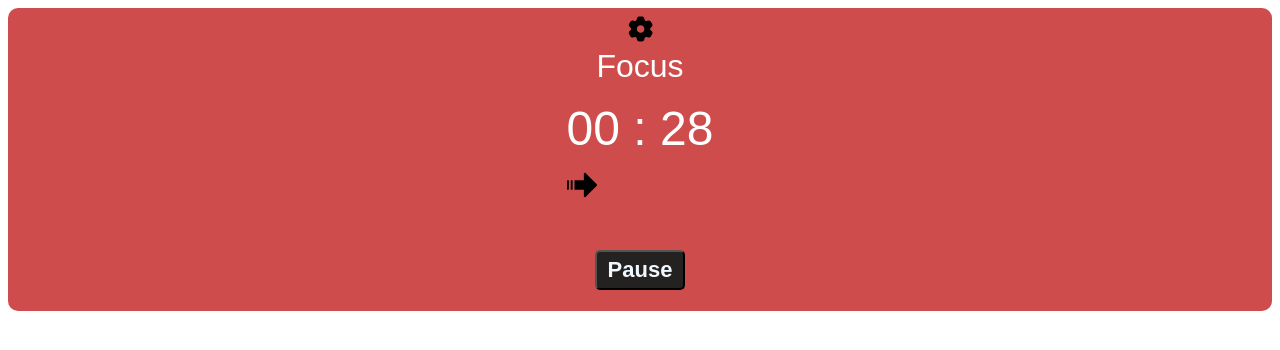
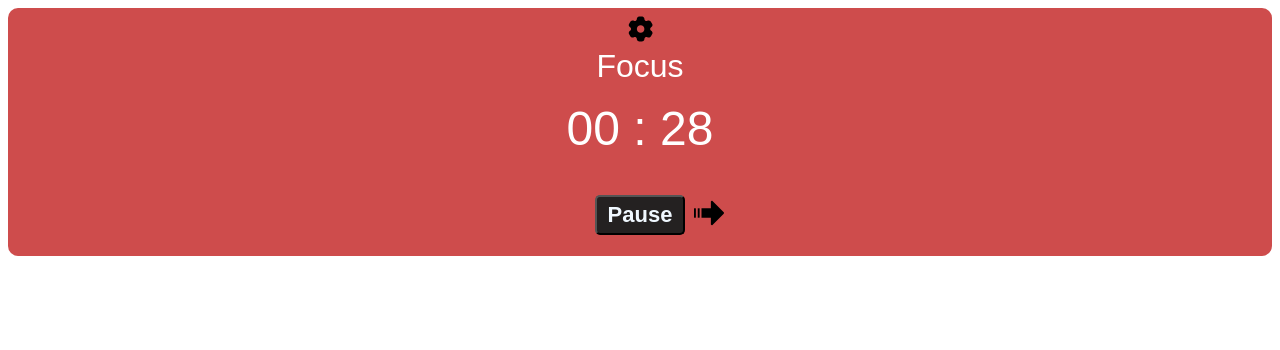
Before and after one commit to Wecpo/Pomodoro, a Vue app: page / in a window 1280 px wide. Both pictures are taken after a click on the button "Start". Shown: the top 350 px of the page. Built offline with nearby package versions, Linux system fonts and the light colour scheme.

Commit message:
feat: forward button is now only showing on the timer status - start

```diff
--- a/src/components/Timer/TimerMain.vue
+++ b/src/components/Timer/TimerMain.vue
@@ -25,7 +25,7 @@ const timerType = ref<TIMER_TYPE>(TIMER_TYPE.FOCUS);
 const timerStatus = ref<TIMER_STATUS>(TIMER_STATUS.PAUSED);
 const showModal = ref(false);
 const settingsIconRef = ref<HTMLElement | null>(null);
-let intervalId = 0
+let intervalId = 0;
 
 function fetchSettings() {
   const settingsData = localStorage.getItem('timerSettings');
@@ -50,7 +50,7 @@ function changeTimerToFocus() {
   if (timerType.value === TIMER_TYPE.SHORT_BREAK) {
     timerType.value = TIMER_TYPE.FOCUS;
     timer.value = timerSettings.settings.focusDuration;
-    timerStatus.value = TIMER_STATUS.PAUSED;
+    pauseTimer();
     toast.info('Короткий перерыв завершен!');
     return;
   }
@@ -58,7 +58,7 @@ function changeTimerToFocus() {
     roundCounter.value = 0;
     timerType.value = TIMER_TYPE.FOCUS;
     timer.value = timerSettings.settings.focusDuration;
-    timerStatus.value = TIMER_STATUS.PAUSED;
+    pauseTimer();
     toast.info('Длинный перерыв завершен!');
   }
 }
@@ -68,7 +68,7 @@ function changeTimerToBreak() {
     roundCounter.value++;
     timerType.value = TIMER_TYPE.SHORT_BREAK;
     timer.value = timerSettings.settings.shortBreakDuration;
-    timerStatus.value = TIMER_STATUS.PAUSED;
+    pauseTimer();
     toast.success('Помидор завершен!');
     return;
   }
@@ -77,7 +77,7 @@ function changeTimerToBreak() {
     roundCounter.value++;
     timerType.value = TIMER_TYPE.LONG_BREAK;
     timer.value = timerSettings.settings.longBreakDuration;
-    timerStatus.value = TIMER_STATUS.PAUSED;
+    pauseTimer();
     toast.success('Помидор завершен!');
   }
 }
@@ -89,16 +89,16 @@ function startTimer() {
     timer.value--;
     if (timer.value < 0) {
       clearInterval(intervalId);
-      changeTimer()
+      changeTimer();
     }
   }, 1000);
 }
 
-function changeTimer ()   {
+function changeTimer() {
   const changeTimer1 = changeTimerMap.get(timerType.value);
   if (changeTimer1) {
-        changeTimer1();
-      }
+    changeTimer1();
+  }
 }
 
 function pauseTimer() {
@@ -132,7 +132,6 @@ const isTimerStarted = computed(() => timerStatus.value === TIMER_STATUS.STARTED
     </div>
     <div class="timer__time">
       {{ formatTime(timer) }}
-    <div> <IconForwardButton @click="changeTimer"/> </div>
     </div>
     <div class="timer__controls">
       <TimerButton v-if="isTimerPaused" @click="startTimer">
@@ -141,6 +140,7 @@ const isTimerStarted = computed(() => timerStatus.value === TIMER_STATUS.STARTED
       <TimerButton v-else-if="isTimerStarted" @click="pauseTimer">
         Pause
       </TimerButton>
+      <IconForwardButton v-if="isTimerStarted" @click="changeTimer" />
     </div>
   </div>
   <SettingsModal
@@ -185,6 +185,8 @@ const isTimerStarted = computed(() => timerStatus.value === TIMER_STATUS.STARTED
 
 .timer__controls {
   display: flex;
+  position: relative;
+  align-items: center;
   gap: 0.5rem;
 }
 </style>
--- a/src/components/icons/IconForwardButton.vue
+++ b/src/components/icons/IconForwardButton.vue
@@ -1,14 +1,34 @@
 <template>
-  <svg version="1.1" id="Capa_1" xmlns="http://www.w3.org/2000/svg" xmlns:xlink="http://www.w3.org/1999/xlink" x="0px" y="0px" viewBox="0 0 512.008 512.008"
-   style="enable-background:new 0 0 512.008 512.008;" xml:space="preserve"><g>
+  <div class="forwardButton">
+    <svg
+      id="Capa_1" version="1.1" xmlns="http://www.w3.org/2000/svg"
+      xmlns:xlink="http://www.w3.org/1999/xlink" x="0px" y="0px" viewBox="0 0 512.008 512.008"
+      style="enable-background:new 0 0 512.008 512.008;" xml:space="preserve"
+    >
       <g>
-    <path d="M507.328,244.676l-192-192c-4.608-4.576-11.456-5.92-17.44-3.456S288,57.54,288,64.004v112H128v160h160v112 c0,6.464,3.904,12.32,9.888,14.784c1.984,0.8,4.064,1.216,6.112,1.216c4.16,0,8.256-1.632,11.328-4.672l192-192 C513.568,261.06,513.568,250.948,507.328,244.676z"/></g>
-    </g><g><g><rect y="176.004" width="32" height="160"/></g></g><g><g><rect x="64" y="176.004" width="32" height="160"/></g></g></svg>
+        <path
+          d="M507.328,244.676l-192-192c-4.608-4.576-11.456-5.92-17.44-3.456S288,57.54,288,64.004v112H128v160h160v112
+          c0,6.464,3.904,12.32,9.888,14.784c1.984,0.8,4.064,1.216,6.112,1.216c4.16,0,8.256-1.632,11.328-4.672l192-192
+          C513.568,261.06,513.568,250.948,507.328,244.676z"
+        />
+      </g>
+      <g>
+        <rect y="176.004" width="32" height="160" />
+      </g>
+      <g>
+        <rect x="64" y="176.004" width="32" height="160" />
+      </g>
+    </svg>
+  </div>
 </template>
 
 <style scoped>
+.forwardButton {
+  position: absolute;
+  right: -20%;
+}
 svg {
-    height:  100%;
+  height: 100%;
   height: 30px;
 }
 
--- a/src/types/interfaces/TimerSettings.ts
+++ b/src/types/interfaces/TimerSettings.ts
@@ -5,5 +5,4 @@ export interface TimerSettings {
     longBreakDuration: number
     rounds: number
   }
-
 }
```
Also changed, not shown: src/components/icons/IconSettings.vue (+33 -5 lines), src/components/Timer/TimerButton.vue (indentation only). Lines whose indentation alone changed are shown as unchanged.
